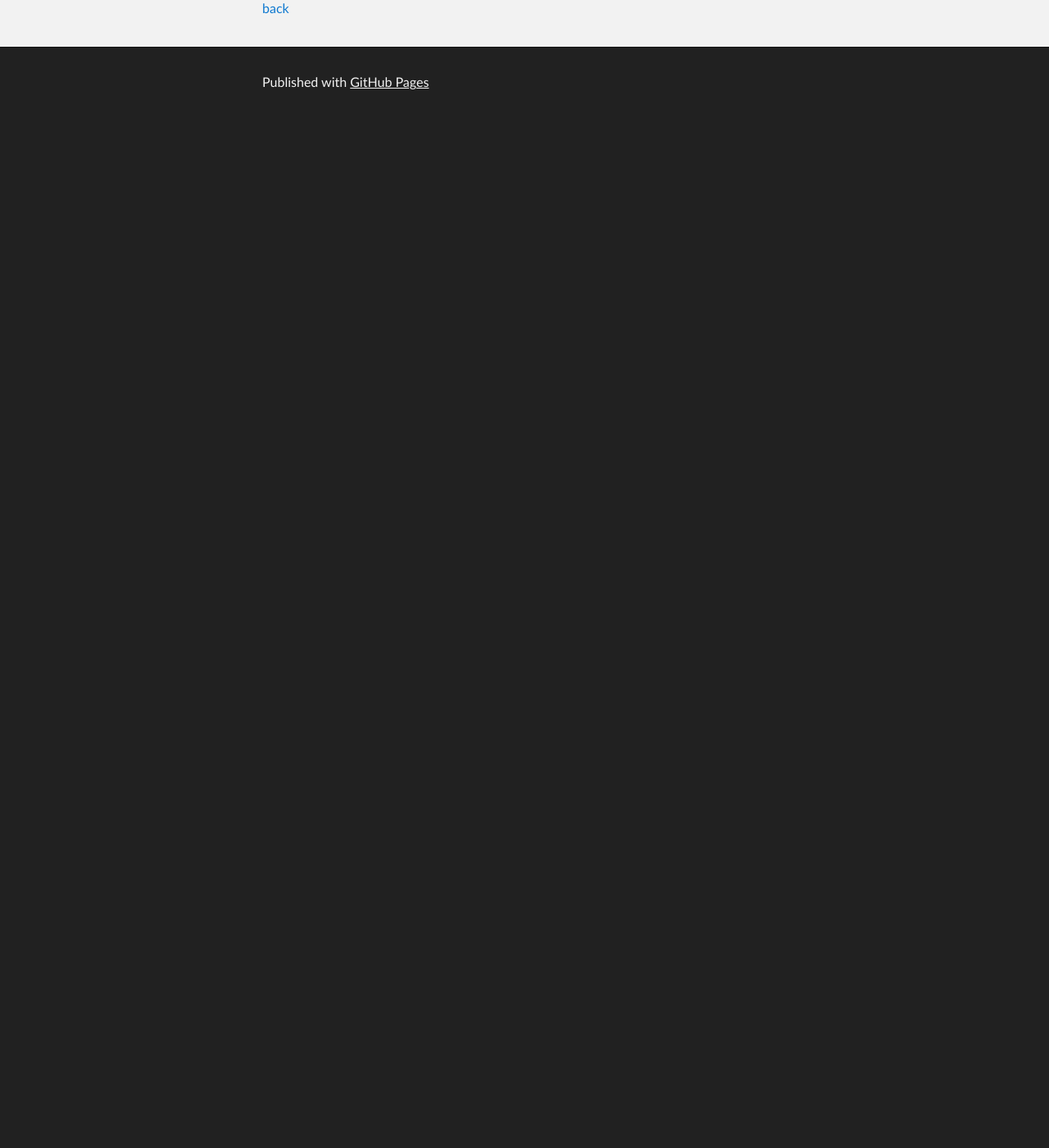
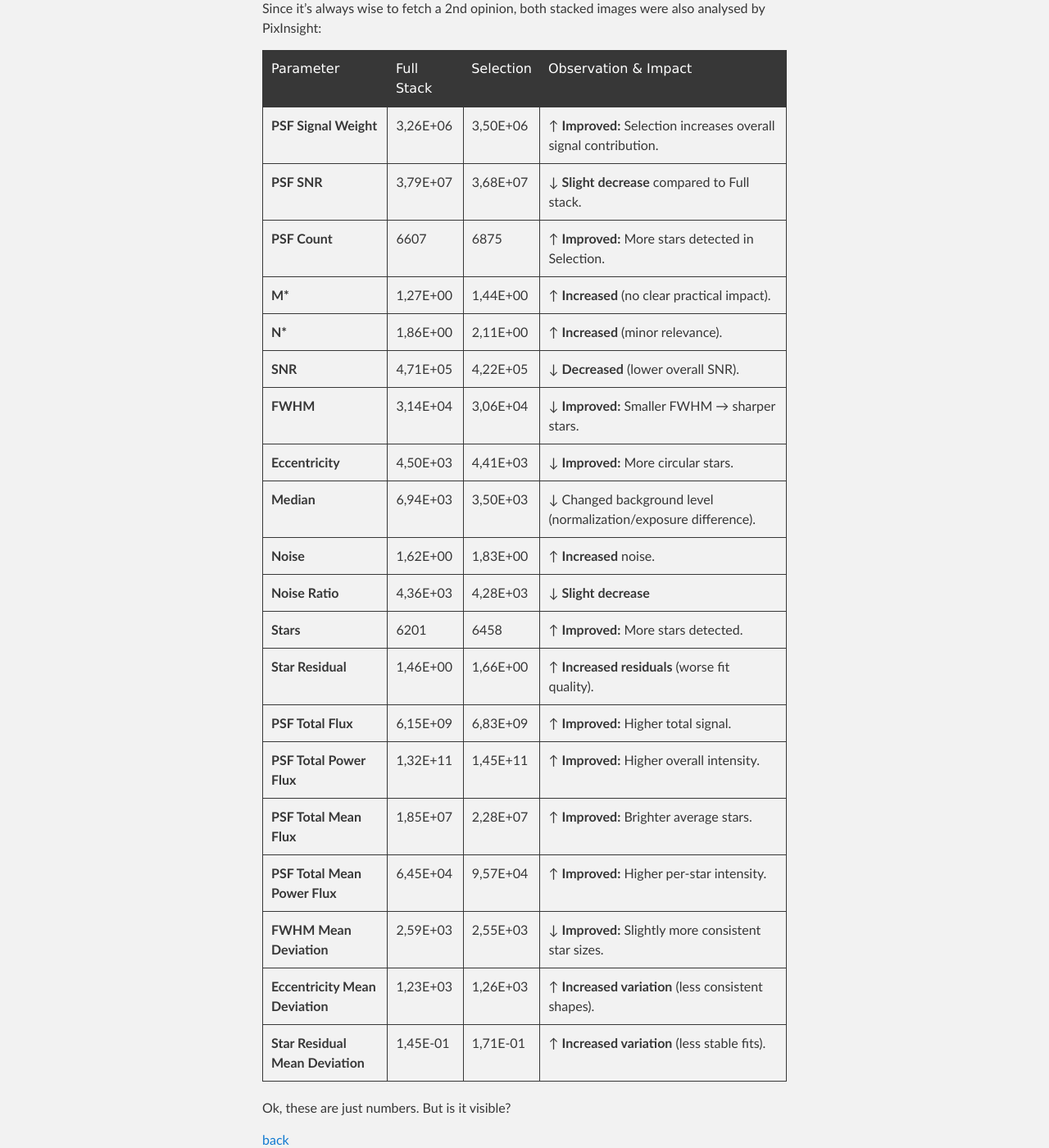
Before and after one commit to Trickx/Trickx.github.io, a Jekyll site: the page built from Siril.md, in a window 1280 px wide and 1400 px high, scrolled down 5323 px. Shown: the whole window at 82% size. Built offline with Jekyll 4.4.1, drawn with Linux system fonts in a browser that asks for light colours; our own code applies the rules of GitHub Pages for plain Markdown files; before the commit the page ends 5470 px from its top, so only the background shows below that.

Commit message:
Added PI statistics.

```diff
--- a/Siril.md
+++ b/Siril.md
@@ -69,4 +69,33 @@ By running a **Dynamic PSF** analysis on both the full stack and the filtered se
 **Conclusion on SNR:**
 Since the **Amplitude (Signal)** increased while the **Background (Noise floor)** decreased, the overall **Signal-to-Noise Ratio (SNR)** has significantly improved in the filtered stack, even with 30% fewer frames.
 
+Since it's always wise to fetch a 2nd opinion, both stacked images were also analysed by PixInsight:
+
+| Parameter                     | Full Stack | Selection | Observation & Impact |
+|:-----------------------------|:-----------|:----------|:---------------------|
+| **PSF Signal Weight**        | 3,26E+06   | 3,50E+06  | ↑ **Improved:** Selection increases overall signal contribution. |
+| **PSF SNR**                  | 3,79E+07   | 3,68E+07  | ↓ **Slight decrease** compared to Full stack. |
+| **PSF Count**                | 6607       | 6875      | ↑ **Improved:** More stars detected in Selection. |
+| **M\***                      | 1,27E+00   | 1,44E+00  | ↑ **Increased** (no clear practical impact). |
+| **N\***                      | 1,86E+00   | 2,11E+00  | ↑ **Increased** (minor relevance). |
+| **SNR**                      | 4,71E+05   | 4,22E+05  | ↓ **Decreased** (lower overall SNR). |
+| **FWHM**                     | 3,14E+04   | 3,06E+04  | ↓ **Improved:** Smaller FWHM → sharper stars. |
+| **Eccentricity**             | 4,50E+03   | 4,41E+03  | ↓ **Improved:** More circular stars. |
+| **Median**                   | 6,94E+03   | 3,50E+03  | ↓ Changed background level (normalization/exposure difference). |
+| **Noise**                    | 1,62E+00   | 1,83E+00  | ↑ **Increased** noise. |
+| **Noise Ratio**              | 4,36E+03   | 4,28E+03  | ↓ **Slight decrease** |
+| **Stars**                    | 6201       | 6458      | ↑ **Improved:** More stars detected. |
+| **Star Residual**            | 1,46E+00   | 1,66E+00  | ↑ **Increased residuals** (worse fit quality). |
+| **PSF Total Flux**           | 6,15E+09   | 6,83E+09  | ↑ **Improved:** Higher total signal. |
+| **PSF Total Power Flux**     | 1,32E+11   | 1,45E+11  | ↑ **Improved:** Higher overall intensity. |
+| **PSF Total Mean Flux**      | 1,85E+07   | 2,28E+07  | ↑ **Improved:** Brighter average stars. |
+| **PSF Total Mean Power Flux**| 6,45E+04   | 9,57E+04  | ↑ **Improved:** Higher per-star intensity. |
+| **FWHM Mean Deviation**      | 2,59E+03   | 2,55E+03  | ↓ **Improved:** Slightly more consistent star sizes. |
+| **Eccentricity Mean Deviation** | 1,23E+03 | 1,26E+03  | ↑ **Increased variation** (less consistent shapes). |
+| **Star Residual Mean Deviation** | 1,45E-01 | 1,71E-01 | ↑ **Increased variation** (less stable fits). |
+
+Ok, these are just numbers. But is it visible?
+
+
+
 [back](./)
```
Also changed, not shown: index.md (line endings or trailing spaces).
